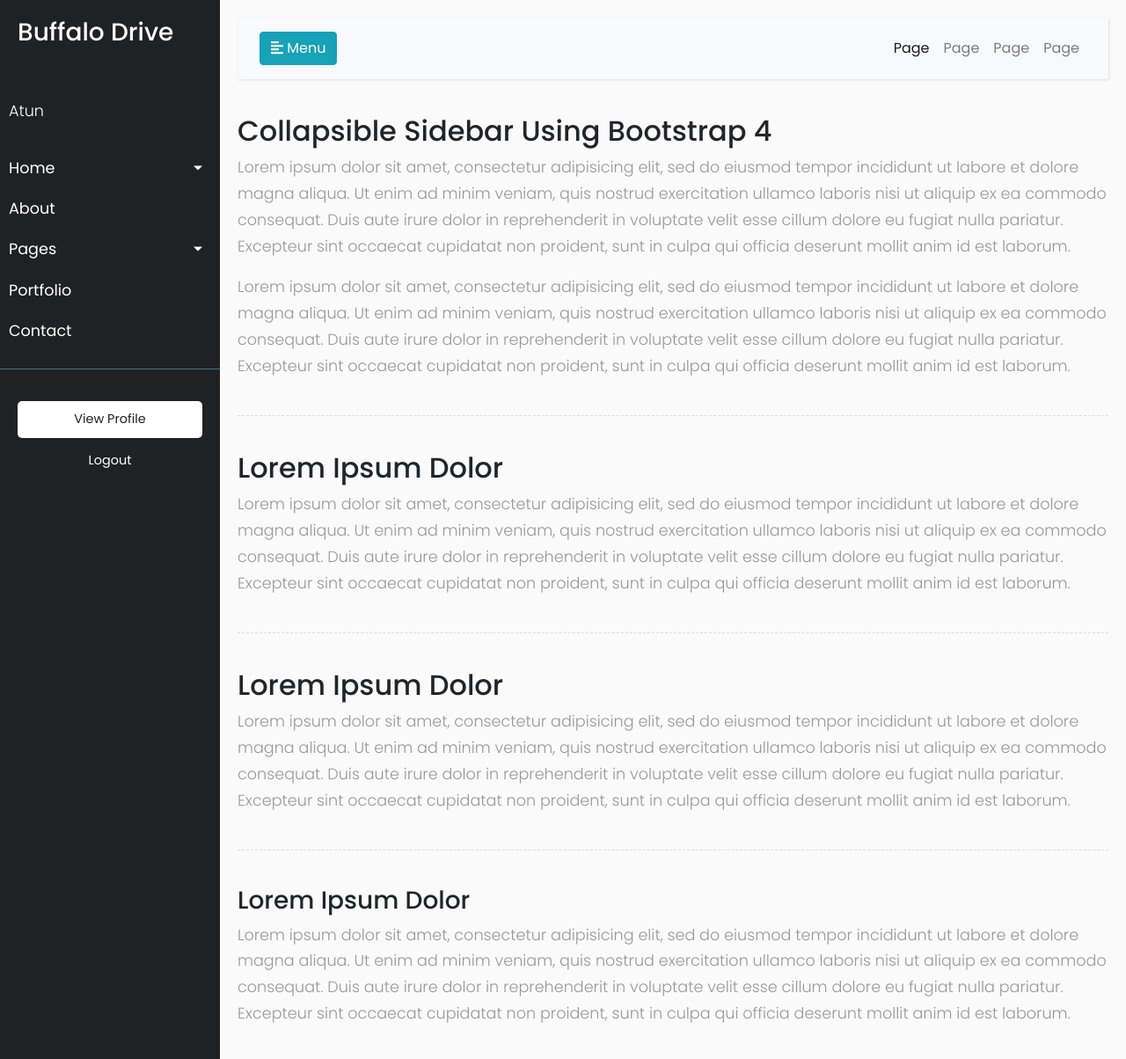
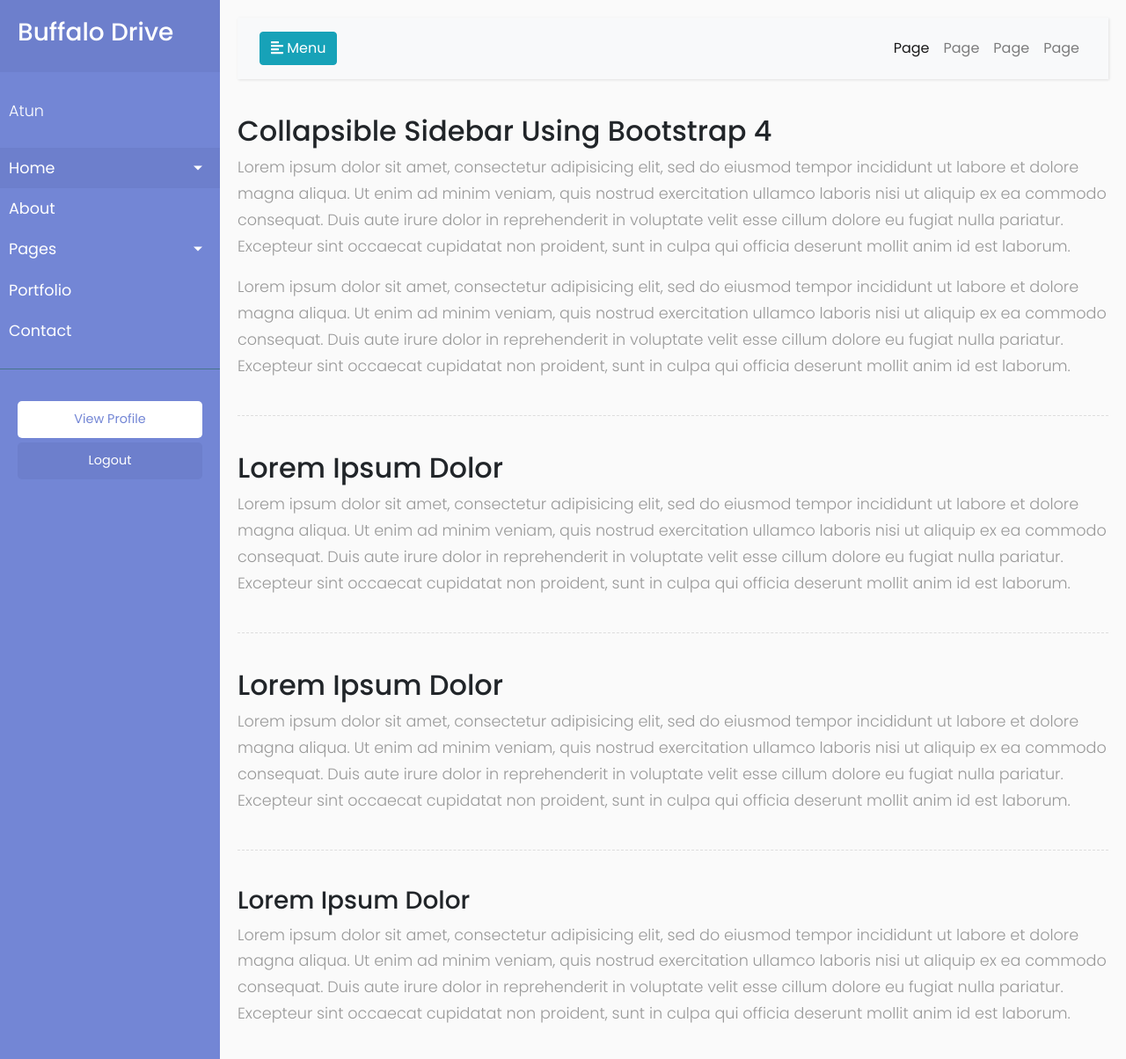
Before and after one commit to TanLucVo/Upload, a PHP site: page /BuffaloDrive/template.html in a window 1280 px wide. Shown: the whole page at 88% size. Run offline with PHP 8.4, Linux system fonts and the light colour scheme; some libraries are stand-ins or nearby versions.

Commit message:
Update template.css

```diff
--- a/Content/Styles/template.css
+++ b/Content/Styles/template.css
@@ -55,7 +55,7 @@ a:focus {
 #sidebar {
     min-width: 250px;
     max-width: 250px;
-    background: #202123;
+    background: #7386D5;
     color: #fff;
     transition: all 0.3s;
 }
@@ -66,7 +66,7 @@ a:focus {
 
 #sidebar .sidebar-header {
     padding: 20px;
-    background: #202123;
+    background: #6d7fcc;
 }
 
 #sidebar ul.components {
@@ -86,14 +86,14 @@ a:focus {
 }
 
 #sidebar ul li a:hover {
-    color: #202123;
+    color: #7386D5;
     background: #fff;
 }
 
 #sidebar ul li.active>a,
 a[aria-expanded="true"] {
     color: #fff;
-    background: #202123;
+    background: #6d7fcc;
 }
 
 a[data-toggle="collapse"] {
@@ -111,7 +111,7 @@ a[data-toggle="collapse"] {
 ul ul a {
     font-size: 0.9em !important;
     padding-left: 30px !important;
-    background: #202123;
+    background: #6d7fcc;
 }
 
 ul.CTAs {
@@ -128,12 +128,12 @@ ul.CTAs a {
 
 a.download {
     background: #fff;
-    color: #202123;
+    color: #7386D5;
 }
 
 a.article,
 a.article:hover {
-    background: #202123 !important;
+    background: #6d7fcc !important;
     color: #fff !important;
 }
 
```
